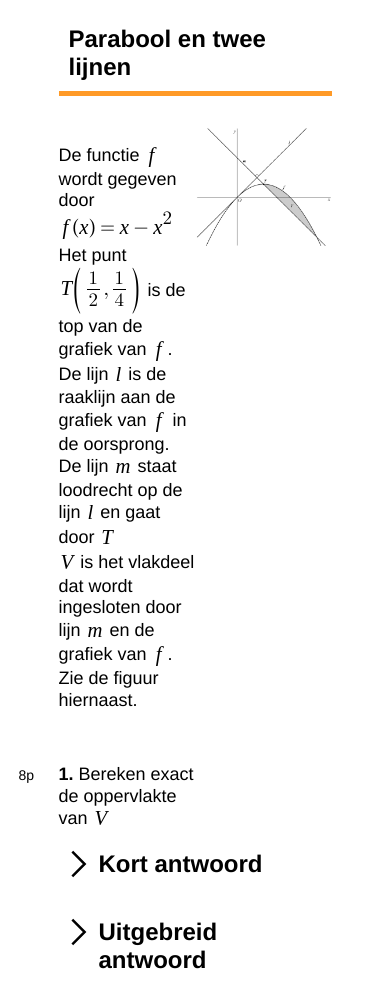
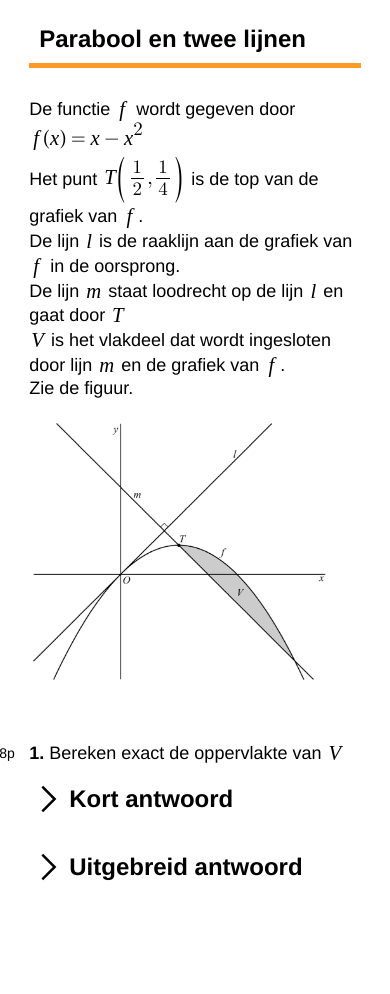
Before and after one commit to daanschoneveld/daanschoneveld.github.io, a plain HTML site: page index.html in a window 390 px wide. Shown: the part 226-1220 px from the top of the page. After the commit the page ends 1127 px from the top, so only its background shows below. Drawn offline with nearby package versions, Linux system fonts and the light colour scheme.

Commit message:
Responsiveness

```diff
--- a/index.html
+++ b/index.html
@@ -54,21 +54,21 @@
                         class="math">m</span> en de grafiek
                     van
                     <span class="math">f</span>. <br>
-                    Zie de figuur hiernaast.
-                </p>
-
-                <p class="score">
-                    8p
-                </p>
-
-                <p>
-                    <strong>1.</strong> Bereken exact de oppervlakte van <span class="math">V</span>
+                    Zie de figuur.
                 </p>
             </div>
 
             <div class="graph-wrapper">
                 <img src="images/vwo2021-1.png">
             </div>
+
+            <p class="score">
+                8p
+            </p>
+
+            <p>
+                <strong>1.</strong> Bereken exact de oppervlakte van <span class="math">V</span>
+            </p>
 
             <div class="ans-short-wrapper">
                 <img src="images/dropdown.svg" alt="dropdown_toggle" class="dropdown_toggle"
--- a/styles/index.css
+++ b/styles/index.css
@@ -103,3 +103,44 @@ main h1 {
 .math-low {
     transform: translateY(4px);
 }
+
+/* Responsiveness */
+
+@media only screen and (max-width: 1700px) {
+    main {
+        width: 85%;
+    }
+}
+
+@media only screen and (max-width: 1400px) {
+    main {
+        width: 70%;
+    }
+
+    .text-wrapper, .graph-wrapper {
+        float: none;
+        width: 100%;
+    }
+
+    .graph-wrapper {
+        width: 70%;
+    }
+}
+
+@media only screen and (max-width: 1200px) {
+    .graph-wrapper {
+        width: 90%;
+    }
+}
+
+@media only screen and (max-width: 1100px) {
+    main {
+        width: 85%;
+    }
+}
+
+@media only screen and (max-width: 800px) {
+    .score {
+        transform: translate(-30px, 38px);
+    }
+}
```
